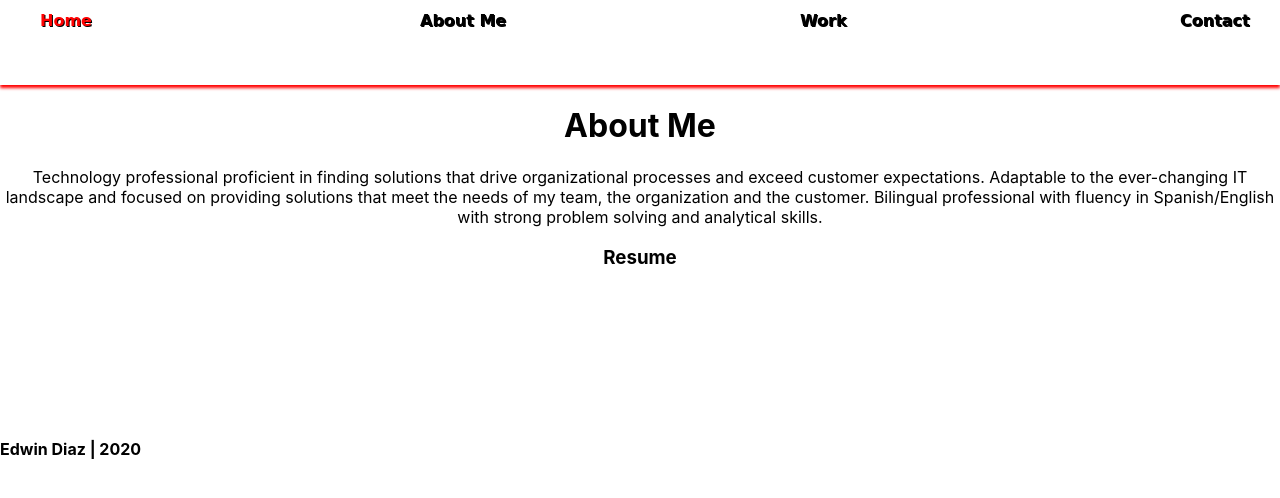
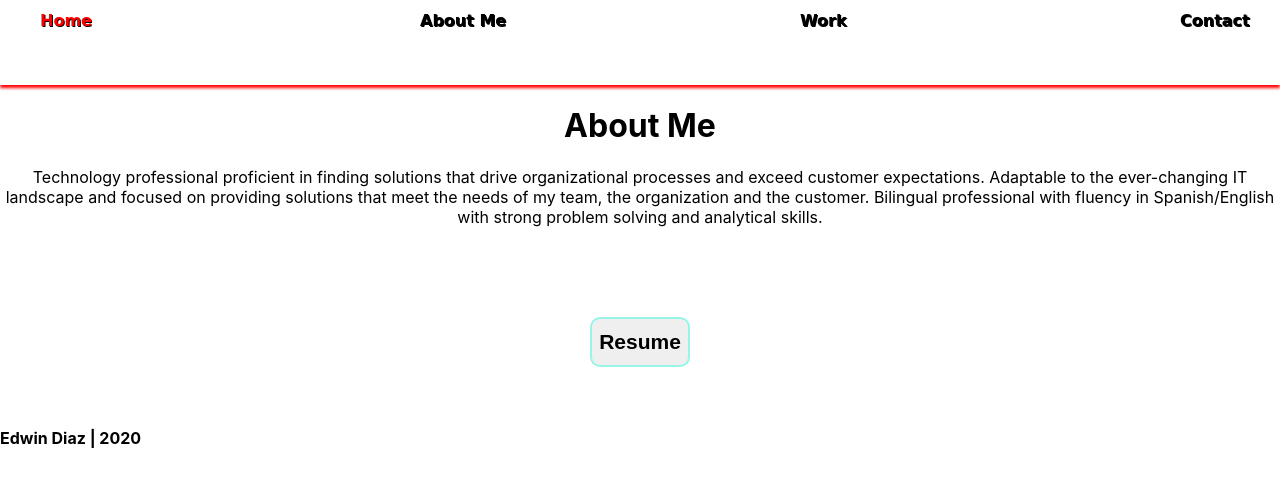
Before and after one commit to EEDS90/Ediaz-Portfolio, a React (Create React App) app in the folder client/: page /about in a window 1280 px wide. Shown: the top 498 px of the page. Built offline with nearby package versions, Linux system fonts and the light colour scheme.

Commit message:
added resume link

```diff
--- a/client/src/screens/About.jsx
+++ b/client/src/screens/About.jsx
@@ -15,12 +15,16 @@ export default function About(props) {
           problem solving and analytical skills.
         </p>
 
-        <div>
-          <h3>Resume</h3>
-          <p>
-            <a></a>
-          </p>
-        </div>
+        <div className="project-buttons">
+            <a
+              href=" https://1drv.ms/w/s!AmKeOpQ51dd4a4Roe0k5FYCH5WQ "
+              target="_blank"
+              rel="noopener noreferrer"
+            >
+              <button className="ls-buttons">Resume</button>
+            </a>
+
+          </div>
       </div>
     </>
   );
--- a/client/src/screens/Contact.jsx
+++ b/client/src/screens/Contact.jsx
@@ -10,7 +10,7 @@ export default function Contact(props) {
 
           <div className="project-buttons">
             <a
-              href=" https://www.linkedin.com/in/edwin-diaz-663b93194/"
+              href=" https://www.linkedin.com/in/edwin-diaz-663b93194/ "
               target="_blank"
               rel="noopener noreferrer"
             >
```
Also changed, not shown: 1 other file (tests, documents, lock files or other folders).
